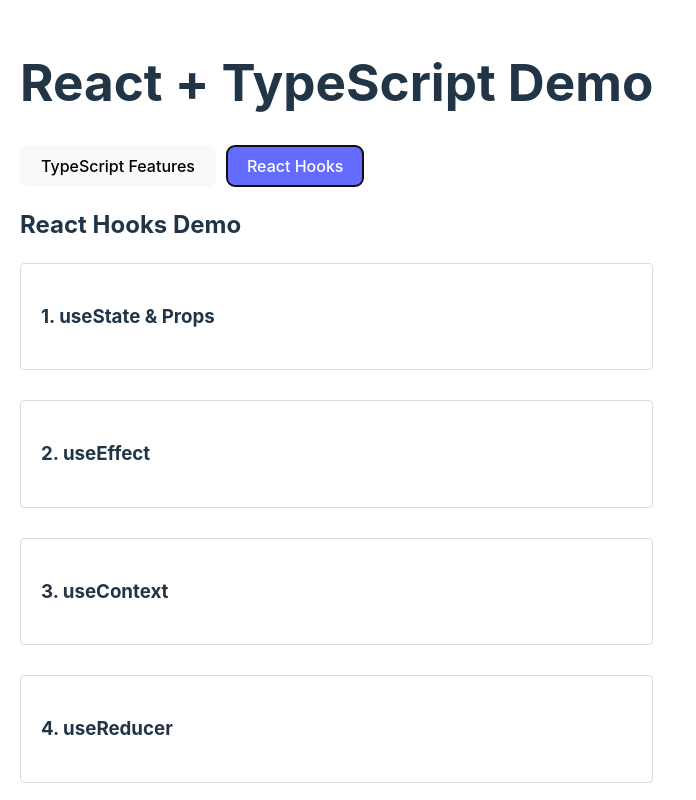
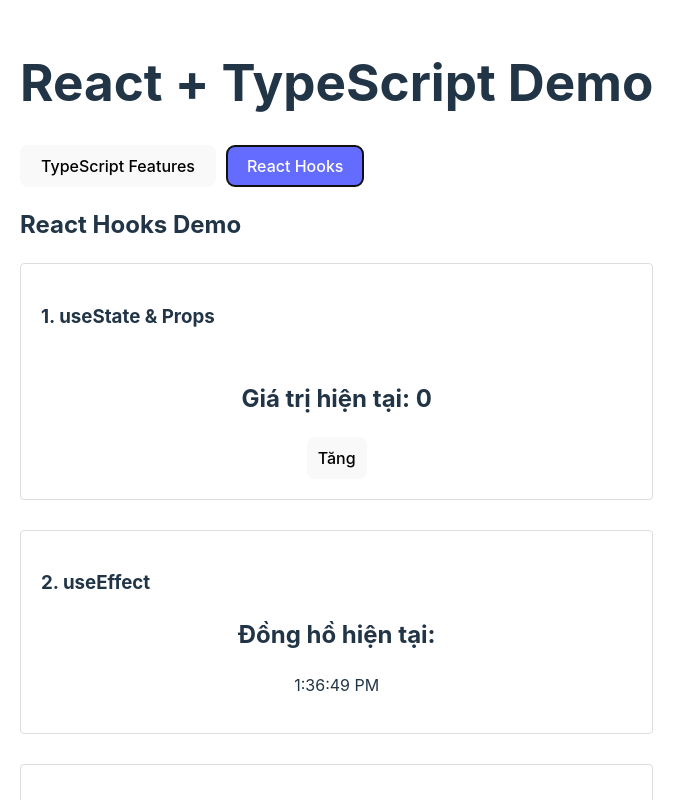
Before and after one commit to nguyenphucthienan111/Demo_Typescript_ReactHook, a React (Vite) app: page / in a window 1280 px wide. Both pictures are taken after a click on the button "React Hooks". Shown: the top 800 px of the page, without its empty margins (0-696 px from the left). Built offline with nearby package versions, Linux system fonts and the light colour scheme.

Commit message:
demohook

```diff
--- a/package.json
+++ b/package.json
@@ -10,6 +10,7 @@
     "preview": "vite preview"
   },
   "dependencies": {
+    "demo-typescript-reacthook": "file:",
     "react": "^18.3.1",
     "react-dom": "^18.3.1"
   },
--- a/src/components/HooksDemo.tsx
+++ b/src/components/HooksDemo.tsx
@@ -1,3 +1,48 @@
+import React, { useState,useEffect } from "react";
+
+// Component con hiển thị giá trị bộ đếm
+function CounterDisplay({ count }) {
+  return <h2>Giá trị hiện tại: {count}</h2>;
+}
+
+// Component chính
+function CounterApp() {
+  const [count, setCount] = useState(0); // Khởi tạo state với giá trị ban đầu là 0
+
+  const handleIncrease = () => {
+    setCount(count + 1); // Cập nhật state khi nhấn nút
+  };
+
+  return (
+    <div style={{ textAlign: "center", marginTop: "50px" }}>
+      {/* Truyền state (count) vào component con */}
+      <CounterDisplay count={count} />
+      <button onClick={handleIncrease} style={{ fontSize: "16px", padding: "10px" }}>
+        Tăng
+      </button>
+    </div>
+  );
+}
+function EffectDemo() {
+  const [time, setTime] = useState(new Date().toLocaleTimeString());
+
+  useEffect(() => {
+    const interval = setInterval(() => {
+      setTime(new Date().toLocaleTimeString());
+    }, 1000);
+
+    // Cleanup function để xóa interval khi component bị unmount
+    return () => clearInterval(interval);
+  }, []); // useEffect chỉ chạy một lần khi component được render lần đầu
+
+  return (
+    <div style={{ textAlign: "center", marginTop: "20px" }}>
+      <h2>Đồng hồ hiện tại:</h2>
+      <p>{time}</p>
+    </div>
+  );
+}
+
 const HooksDemo = () => {
   return (
     <div className="hooks-demo">
@@ -5,10 +50,12 @@
 
       <section>
         <h3>1. useState & Props</h3>
+        <CounterApp />
       </section>
 
       <section>
         <h3>2. useEffect</h3>
+        <EffectDemo />
       </section>
 
       <section>
```
Also changed, not shown: 1 other file (tests, documents, lock files or other folders).
